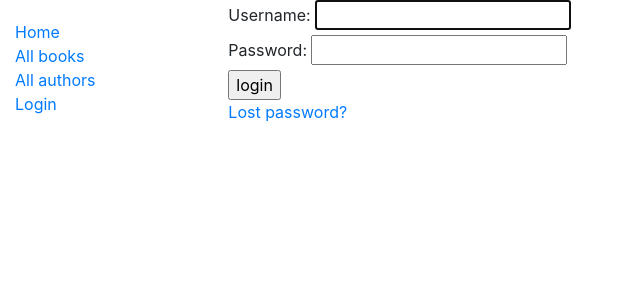
After one commit to wreckoner/Mozilla-Local-Library, a Django app: page /accounts/login/ in a window 1280 px wide. The commit adds this page. Shown: the top 300 px of the page, without its empty margins (0-640 px from the left). Run offline with Django 3.2, Linux system fonts and the light colour scheme; some libraries are stand-ins or nearby versions.

Commit message:
Added login, logout, password reset and other user authentication features.

```diff
--- a/base/urls.py
+++ b/base/urls.py
@@ -33,6 +33,11 @@ urlpatterns += [
     path('', RedirectView.as_view(url='/catalog/')),
 ]
 
+#Add Django site authentication urls (for login, logout, password management)
+urlpatterns += [
+    path('accounts/', include('django.contrib.auth.urls')),
+]
+
 # Use static() to add url mapping to serve static files during development (only)
 from django.conf import settings
 from django.conf.urls.static import static
--- a/catalog/templates/base_generic.html
+++ b/catalog/templates/base_generic.html
@@ -18,7 +18,13 @@
           <li><a href="{% url 'index' %}">Home</a></li>
           <li><a href="{% url 'books' %}">All books</a></li>
           <li><a href="{% url 'authors' %}">All authors</a></li>
-        </ul>
+       {% if user.is_authenticated %}
+         <li>User: {{ user.get_username }}</li>
+         <li><a href="{% url 'logout'%}?next={{request.path}}">Logout</a></li>
+       {% else %}
+         <li><a href="{% url 'login'%}?next={{request.path}}">Login</a></li>
+       {% endif %}
+     </ul>
      {% endblock %}
       </div>
       <div class="col-sm-10 ">
--- a/catalog/views.py
+++ b/catalog/views.py
@@ -1,6 +1,8 @@
 from django.shortcuts import render
 from catalog.models import Book, Author, BookInstance, Genre
 from django.views import generic
+from django.contrib.auth.decorators import login_required
+
 
 def index(request):
     """View function for home page of site."""
--- /dev/null
+++ b/templates/registration/logged_out.html
@@ -0,0 +1,6 @@
+{% extends "base_generic.html" %}
+
+{% block content %}
+  <p>Logged out!</p>
+  <a href="{% url 'login'%}">Click here to login again.</a>
+{% endblock %}
--- /dev/null
+++ b/templates/registration/login.html
@@ -0,0 +1,39 @@
+{% extends "base_generic.html" %}
+
+{% block content %}
+
+{% if form.errors %}
+  <p>Your username and password didn't match. Please try again.</p>
+{% endif %}
+
+{% if next %}
+  {% if user.is_authenticated %}
+    <p>Your account doesn't have access to this page. To proceed,
+    please login with an account that has access.</p>
+  {% else %}
+    <p>Please login to see this page.</p>
+  {% endif %}
+{% endif %}
+
+<form method="post" action="{% url 'login' %}">
+{% csrf_token %}
+
+<div>
+  <td>{{ form.username.label_tag }}</td>
+  <td>{{ form.username }}</td>
+</div>
+<div>
+  <td>{{ form.password.label_tag }}</td>
+  <td>{{ form.password }}</td>
+</div>
+
+<div>
+  <input type="submit" value="login" />
+  <input type="hidden" name="next" value="{{ next }}" />
+</div>
+</form>
+
+{# Assumes you setup the password_reset view in your URLconf #}
+<p><a href="{% url 'password_reset' %}">Lost password?</a></p>
+
+{% endblock %}
--- /dev/null
+++ b/templates/registration/password_reset_done.html
@@ -0,0 +1,5 @@
+{% extends "base_generic.html" %}
+
+{% block content %}
+  <p>We've emailed you instructions for setting your password. If they haven't arrived in a few minutes, check your spam folder.</p>
+{% endblock %}
```
Also changed, not shown: base/settings.py (+7 -1 lines), templates/registration/password_reset_form.html (added, +12 -0 lines), README.md, db.sqlite3.
